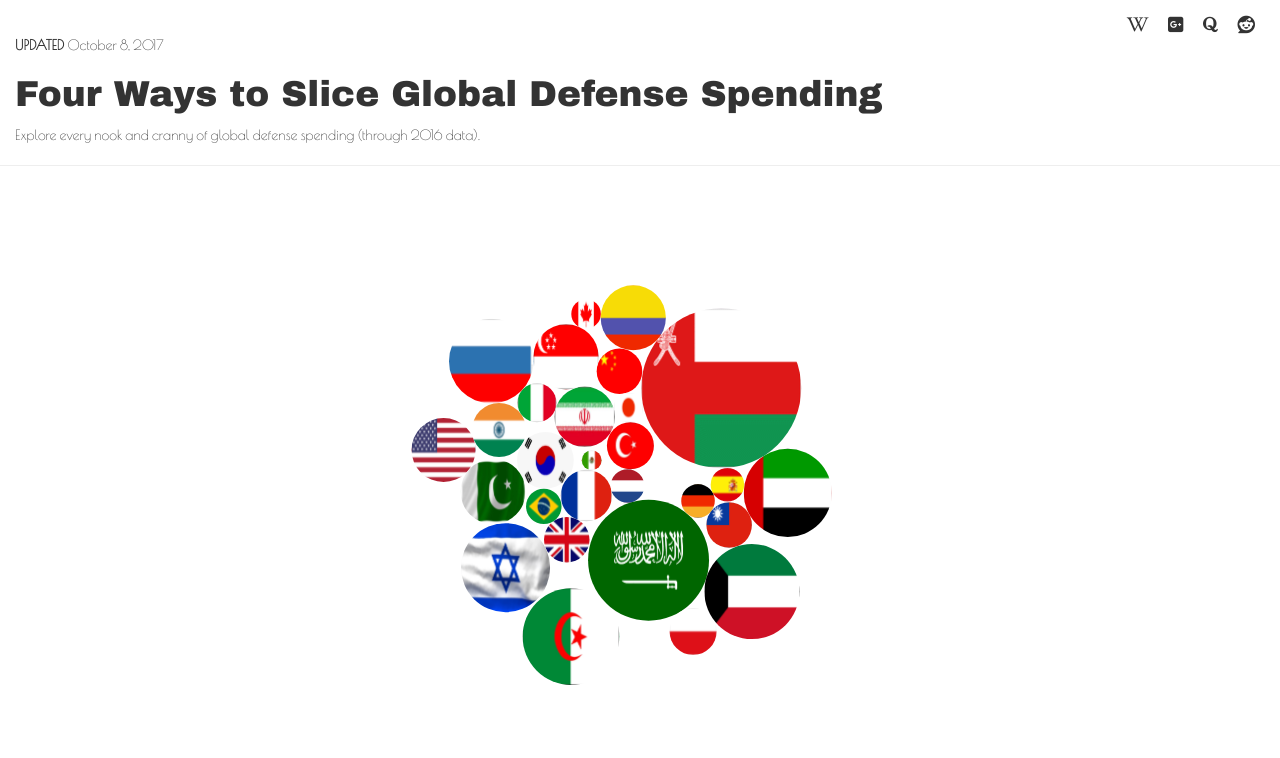
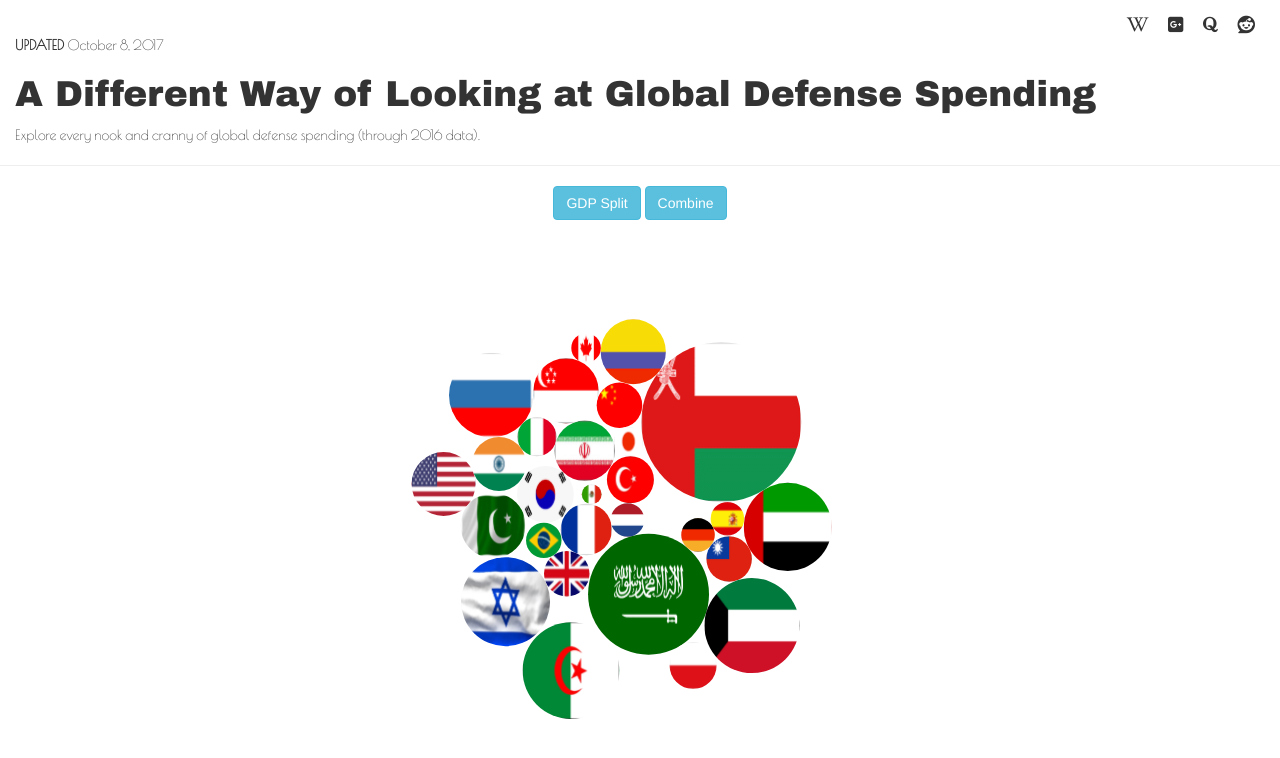
Before and after one commit to hkussie/InteractiveD3JS, a plain HTML site: page index.html in a window 1280 px wide. Drawn offline with nearby package versions, Linux system fonts and the light colour scheme.

Commit message:
add buttons

```diff
--- a/index.html
+++ b/index.html
@@ -23,14 +23,18 @@
 	</div>
 
     <p id="subtext"><b>UPDATED</b> October 8, 2017</p>
-	<h1 id="header">Four Ways to Slice Global Defense Spending</h1>
+	<h1 id="header">A Different Way of Looking at Global Defense Spending</h1>
 	<p id="lowertext">Explore every nook and cranny of global defense spending (through 2016 data).</p>
 
 <hr>
 
 <center>
+
+<button id="GDP" type="button" class="btn btn-info">GDP Split</button>
+<button id="combine" type="button" class="btn btn-info">Combine</button>
 <div id="chart">
 </div>
+
 </center>
 
 <script src="script.js" type="text/javascript"></script>
```
